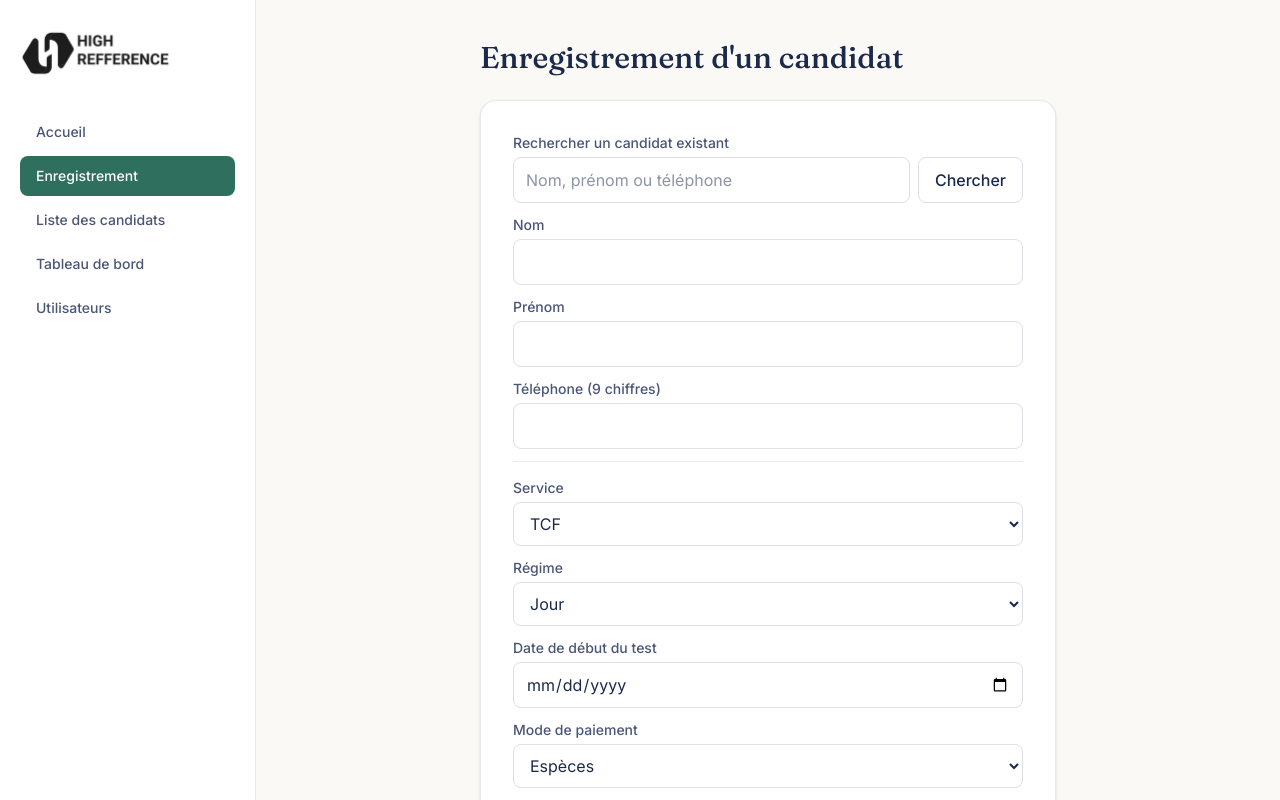
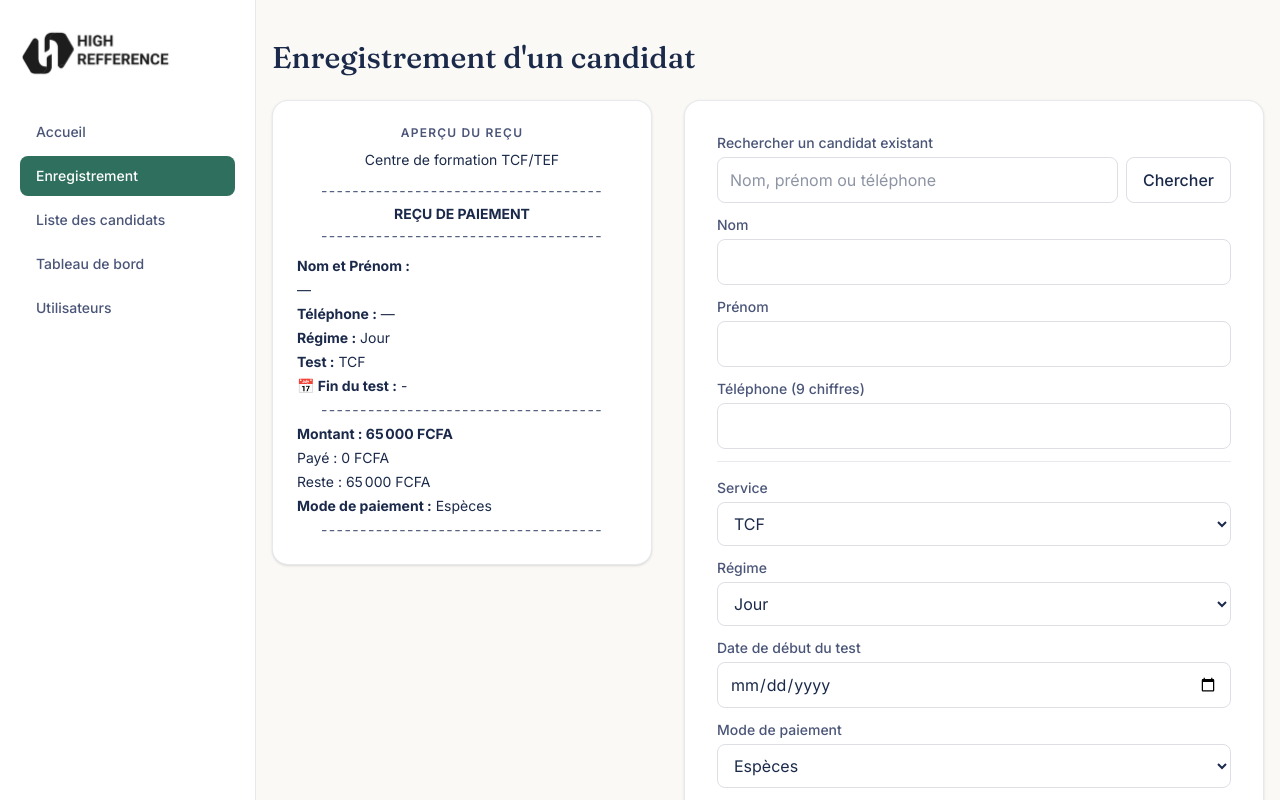
Before and after one commit to gestioncandidatob-2025/objectif-canada, a Next.js app in the folder frontend/: page /enregistrement in a window 1280 px wide. Shown: the top 800 px of the page. Built offline with nearby package versions, Linux system fonts and the light colour scheme; sample sign-in values are in the browser's storage.

Commit message:
visualisation du recu sur la page d'enregistrement

```diff
--- a/frontend/app/(dashboard)/enregistrement/page.tsx
+++ b/frontend/app/(dashboard)/enregistrement/page.tsx
@@ -307,7 +307,7 @@ export default function EnregistrementPage() {
 
   return (
     <div className="px-4 py-10">
-      <div className="mx-auto max-w-xl">
+      <div className="mx-auto max-w-5xl">
         <h1
           className="mb-6 text-3xl text-ink"
           style={{ fontFamily: "var(--font-display)" }}
@@ -321,6 +321,82 @@ export default function EnregistrementPage() {
           </p>
         )}
 
+        <div className="grid gap-8 lg:grid-cols-[380px_1fr]">
+          {!detteInfo?.aUneDette && (
+            <div className="order-2 lg:order-1">
+              <div className="rounded-2xl border border-ink/10 bg-white p-6 shadow-sm lg:sticky lg:top-8">
+                <p className="mb-2 text-center text-xs font-semibold uppercase tracking-widest text-ink-soft">
+                  Aperçu du reçu
+                </p>
+                <div className="text-center text-sm leading-relaxed text-ink">
+                  <p className="mt-1">Centre de formation TCF/TEF</p>
+                  <p className="mt-2 tracking-widest text-ink-soft">
+                    ------------------------------------
+                  </p>
+                  <p className="font-bold">REÇU DE PAIEMENT</p>
+                  <p className="tracking-widest text-ink-soft">
+                    ------------------------------------
+                  </p>
+                </div>
+
+                <div className="mt-2 space-y-1 text-left text-sm text-ink">
+                  <p className="font-bold">Nom et Prénom :</p>
+                  <p>
+                    {candidatSelectionne
+                      ? `${candidatSelectionne.prenom} ${candidatSelectionne.nom}`
+                      : nouveauNom || nouveauPrenom
+                        ? `${nouveauPrenom} ${nouveauNom}`
+                        : "—"}
+                  </p>
+                  <p>
+                    <span className="font-bold">Téléphone :</span>{" "}
+                    {candidatSelectionne ? candidatSelectionne.telephone : nouveauTelephone || "—"}
+                  </p>
+                  {service !== "examen_blanc" && (
+                    <p>
+                      <span className="font-bold">Régime :</span> {regimeLabels[regime]}
+                    </p>
+                  )}
+                  <p>
+                    <span className="font-bold">Test :</span> {serviceLabels[service]}
+                  </p>
+                  {service !== "examen_blanc" && (
+                    <p>
+                      <span className="font-bold">📅 Fin du test :</span> {calculerDateFin()}
+                    </p>
+                  )}
+
+                  <p className="text-center tracking-widest text-ink-soft">
+                    ------------------------------------
+                  </p>
+
+                  <p className="font-bold">
+                    Montant : {calculerMontantTotal().toLocaleString("fr-FR")} FCFA
+                  </p>
+                  <p>Payé : {calculerMontantPaye().toLocaleString("fr-FR")} FCFA</p>
+                  <p>
+                    Reste :{" "}
+                    {(calculerMontantTotal() - calculerMontantPaye()).toLocaleString("fr-FR")} FCFA
+                  </p>
+                  <p>
+                    <span className="font-bold">Mode de paiement :</span>{" "}
+                    {modePaiementLabels[modePaiement]}
+                  </p>
+                  {reference && (
+                    <p>
+                      <span className="font-bold">Référence :</span> {reference}
+                    </p>
+                  )}
+
+                  <p className="text-center tracking-widest text-ink-soft">
+                    ------------------------------------
+                  </p>
+                </div>
+              </div>
+            </div>
+          )}
+
+          <div className={detteInfo?.aUneDette ? "lg:col-span-2" : "order-1 lg:order-2"}>
         <form
           onSubmit={handleSubmit}
           className="space-y-3 rounded-2xl border border-ink/10 bg-white p-8 shadow-sm"
@@ -553,6 +629,8 @@ export default function EnregistrementPage() {
             </>
           )}
         </form>
+          </div>
+        </div>
       </div>
 
       {modalConfirmationOuvert && (
```
